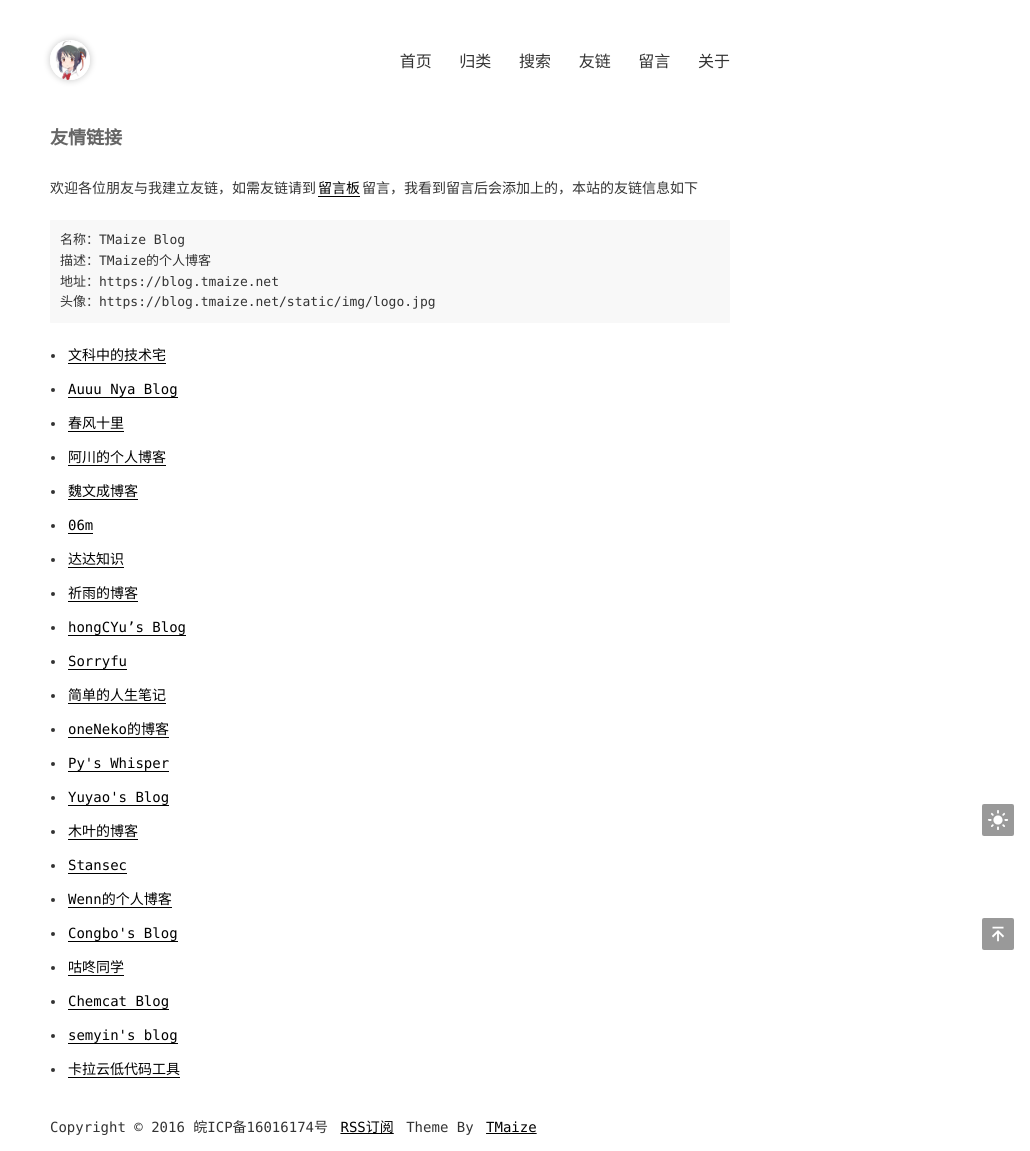
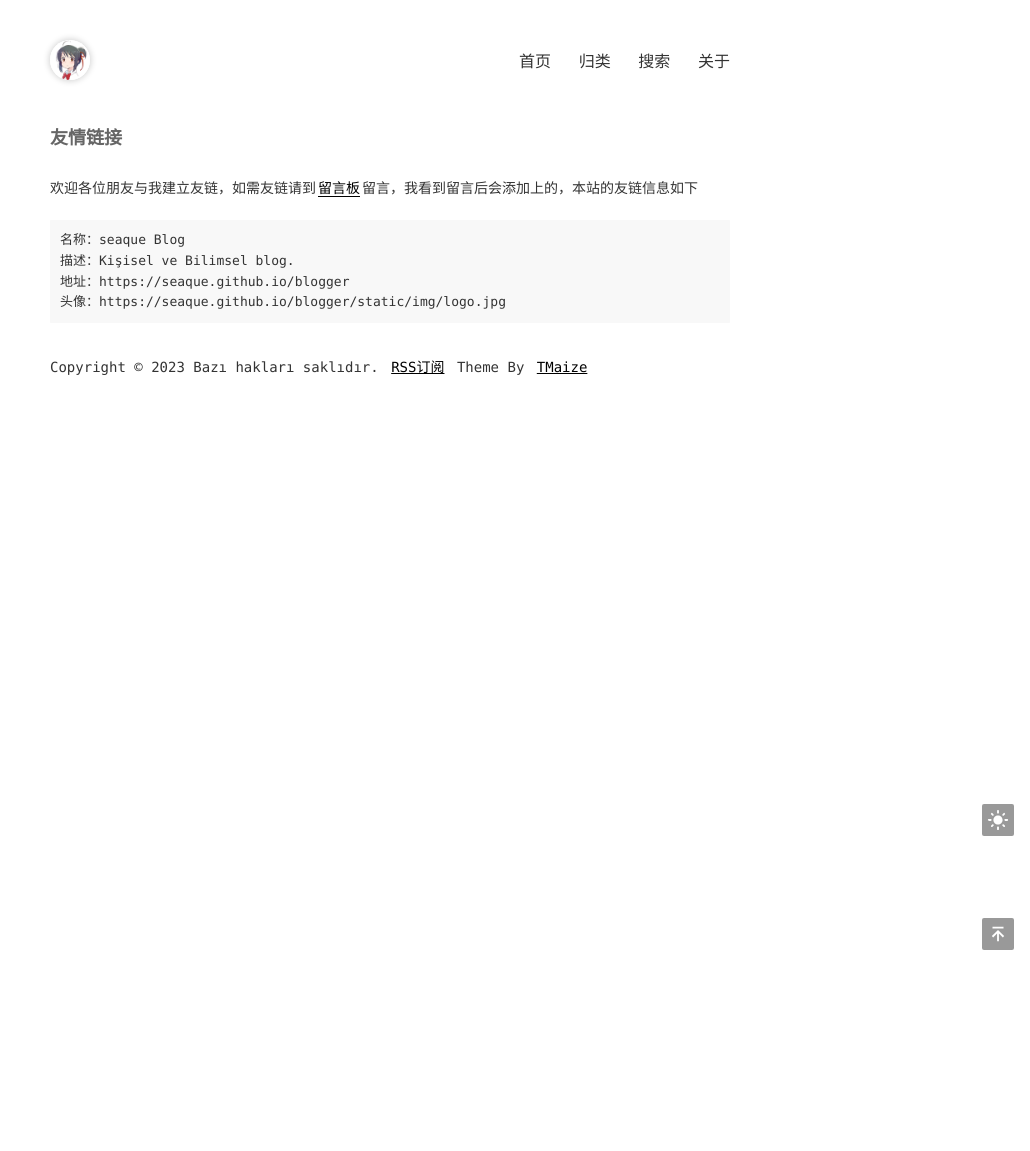
Before and after one commit to seaque/blogger, a Jekyll site: the page built from pages/links.md, in a window 1280 px wide. Shown: the whole page, without its empty margins (250-1280 px from the left). Built offline with Jekyll 4.4.1, drawn with Linux system fonts in a browser that asks for light colours.

Commit message:
Update _config.yml

```diff
--- a/_config.yml
+++ b/_config.yml
@@ -1,11 +1,11 @@
 encoding: utf-8
 
 # SEO相关信息
-title: TMaize Blog
-description: TMaize的个人博客
-keywords: TMaize,Blog,Java,Html,JavaScript
-author: TMaize
-footerText: 'Copyright © 2016 皖ICP备16016174号'
+title: seaque Blog
+description: Kişisel ve Bilimsel blog.
+keywords: seaque,Blog,Android,Windows araçları
+author: Emirhan Hasanoğlu
+footerText: 'Copyright © 2023 Bazı hakları saklıdır.'
 
 # 这些不要动
 permalink: /posts/:year/:month/:day/:title.html
@@ -17,11 +17,11 @@ exclude: ['CNAME', 'README.md', 'LICENSE', '_site', 'dist', 'Gemfile', 'Gemfile.
 
 # 域名配置
 # baseurl配置,如果网站部署在根目录下的其他目录中，请设置为 /目录名
-domainUrl: 'https://blog.tmaize.net'
-baseurl: ''
+domainUrl: 'https://seaque.github.io'
+baseurl: '/blogger'
 
 # 吐个槽地址，会在chat页面中重定向到该地址
-tucaoUrl: https://support.qq.com/product/86335
+tucaoUrl:
 
 # 菜单
 # 必填字段 title: '文本' url: '链接'
@@ -33,10 +33,6 @@ menu:
     url: /pages/categories.html
   - title: 搜索
     url: /pages/search.html
-  - title: 友链
-    url: /pages/links.html
-  - title: 留言
-    url: /pages/chat.html
   - title: 关于
     url: /pages/about.html
 
@@ -48,54 +44,10 @@ extClickEffect: true
 extAdsense: false
 
 # 数学公式支持，比较影响加载速度,不需要请设置为false
-extMath: false
+extMath: true
 
 # 显示访问量统计，由不蒜子提供服务
 extCount: false
 
 # 友情链接
 links:
-  - title: 文科中的技术宅
-    url: https://www.townwang.com
-  - title: Auuu Nya Blog
-    url: http://mu1er.cn
-  - title: 春风十里
-    url: https://www.geek-era.com
-  - title: 阿川的个人博客
-    url: https://achuan.io
-  - title: 魏文成博客
-    url: https://www.wwc.ren
-  - title: 06m
-    url: https://www.06m.me
-  - title: 达达知识
-    url: https://www.dadapush.com
-  - title: 祈雨的博客
-    url: https://wakzz.cn
-  - title: hongCYu’s Blog
-    url: https://hongcyu.cn
-  - title: Sorryfu
-    url: https://fushaolei.github.io
-  - title: 简单的人生笔记
-    url: https://yoyling.com
-  - title: oneNeko的博客
-    url: https://blog.oneneko.com
-  - title: Py's Whisper
-    url: https://whisper.pyliubaolin.top
-  - title: Yuyao's Blog
-    url: http://hellocode.ink
-  - title: 木叶的博客
-    url: https://muye.ml
-  - title: Stansec
-    url: https://standeblog.com
-  - title: Wenn的个人博客
-    url: https://wenn.tech
-  - title: Congbo's Blog
-    url: https://congbo.site
-  - title: 咕咚同学
-    url: https://gudong.site
-  - title: Chemcat Blog
-    url: https://chemcat.gitee.io
-  - title: semyin's blog
-    url: https://semyin.com
-  - title: 卡拉云低代码工具
-    url: https://kalacloud.com
```
